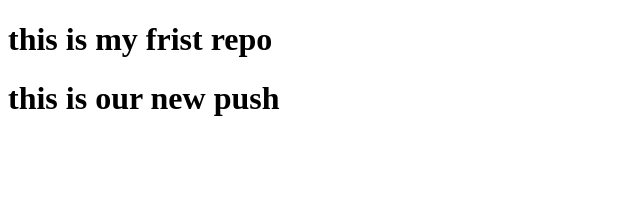
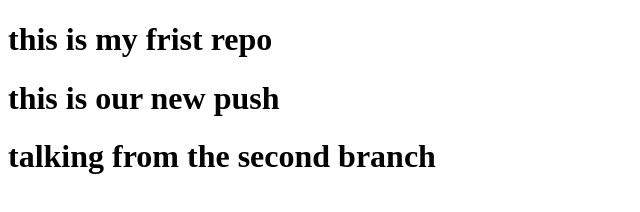
Before and after one commit to Rezaul-karim-Nafiz/my-frist-website, a plain HTML site: page index.html in a window 1280 px wide. Shown: the whole page, without its empty margins (0-640 px from the left). Drawn offline with Linux system fonts and the light colour scheme.

Commit message:
second brach

```diff
--- a/index.html
+++ b/index.html
@@ -8,5 +8,6 @@
 <body>
     <h1>this is my frist repo</h1>
     <h1>this is our new push </h1>
+    <h1>talking from the second branch</h1>
 </body>
 </html>
```
Also changed, not shown: 1 other file.
